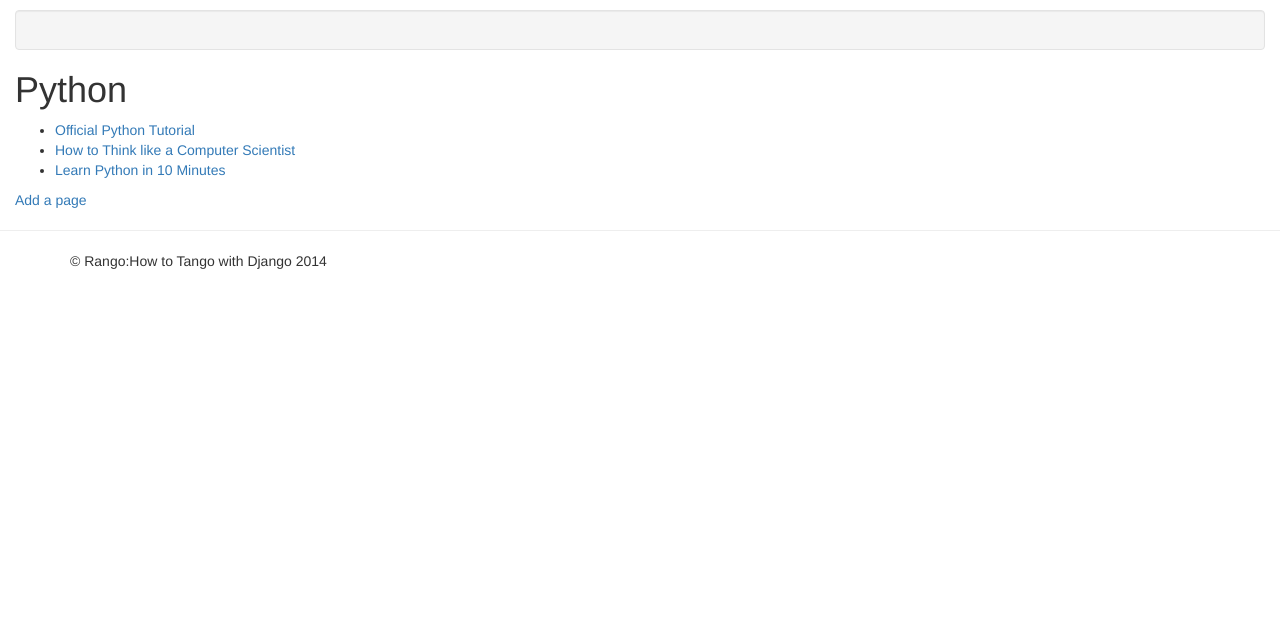
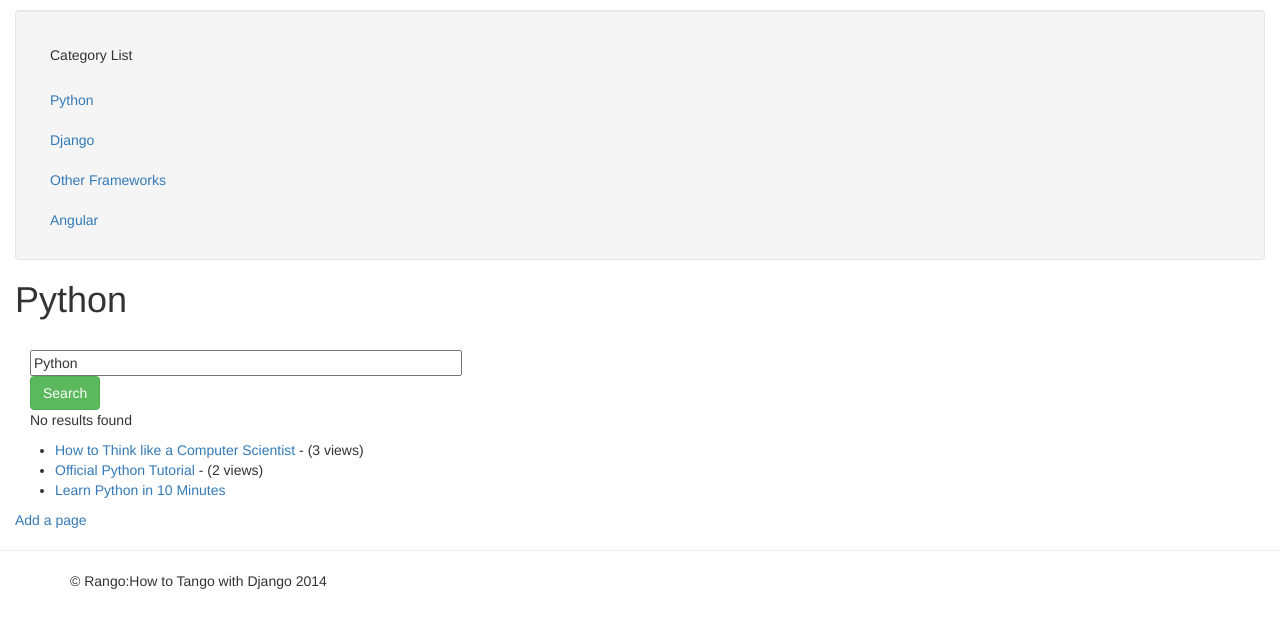
Before and after one commit to mscienski/rango, a Django app: page /rango/category/Python/ in a window 1280 px wide. Shown: the part 50-678 px from the top of the page. Run offline with Django 3.2, Linux system fonts and the light colour scheme; the first user in the database is signed in; data comes from the database, SQL or seed files in the repository; some libraries are stand-ins or nearby versions.

Commit message:
Finish parts 13 and 14, exercises

```diff
--- a/rango/urls.py
+++ b/rango/urls.py
@@ -10,5 +10,6 @@ urlpatterns = patterns('',
     url(r'^login/$', views.user_login, name='login'),
     url(r'^restricted/', views.restricted, name='restricted'),
     url(r'^logout/$', views.user_logout, name='logout'),
-    url(r'^search/$', views.search, name='search'),
+    url(r'^profile/$', views.profile, name='profile'),
+    url(r'^goto/$', views.track_url, name='track_url'),
 )
--- a/rango/views.py
+++ b/rango/views.py
@@ -1,21 +1,25 @@
 # Create your views here.
 from django.http import HttpResponse, HttpResponseRedirect
 from django.template import RequestContext
-from django.shortcuts import render_to_response
-from rango.models import Category, Page
+from django.shortcuts import render_to_response, redirect
+from rango.models import Category, Page, UserProfile
 from rango.utilities import urlencoding
 from rango.forms import CategoryForm, PageForm, UserForm, UserProfileForm
 from django.contrib.auth import authenticate, login, logout
 from django.contrib.auth.decorators import login_required
 from datetime import datetime
 from rango.bing_search import run_query
+from django.contrib.auth.models import User
 
 
 def index(request):
     context = RequestContext(request)
+    cat_list = get_category_list()
 
     category_list = Category.objects.order_by('-likes')[:5]
     context_dict = {'categories': category_list}
+
+    context_dict['cat_list'] = cat_list
 
     for category in category_list:
         category.url = urlencoding(param=category.name)
@@ -47,16 +51,25 @@ def category(request, category_name_url):
         'category_name_url': category_name_url
     }
 
+    cat_list = get_category_list()
+    context_dict['cat_list'] = cat_list
+
     try:
-        category = Category.objects.get(name=category_name)
+        category = Category.objects.get(name__iexact=category_name)
 
-        pages = Page.objects.filter(category=category)
+        pages = Page.objects.filter(category=category).order_by('-views')
 
         context_dict['pages'] = pages
 
         context_dict['category'] = category
     except Category.DoesNotExist:
         pass
+
+    if request.method == 'POST':
+        query = request.POST['query'].strip()
+        if query:
+            result_list = run_query(query)
+            context_dict['result_list']=result_list
 
     return render_to_response('rango/category.html', context_dict, context)
 
@@ -200,14 +213,46 @@ def user_logout(request):
 
     return HttpResponseRedirect('/rango/')
 
-def search(request):
+
+def get_category_list():
+    cat_list = Category.objects.all()
+
+    for cat in cat_list:
+        cat.url = urlencoding(cat.name)
+
+    return cat_list
+
+
+@login_required
+def profile(request):
     context = RequestContext(request)
-    result_list = []
+    cat_list = get_category_list()
+    context_dict = {'cat_list': cat_list}
+    u = User.objects.get(username=request.user)
 
-    if request.method == 'POST':
-        query = request.POST['query'].strip()
+    try:
+        up = UserProfile.objects.get(user=u)
+    except:
+        up=None
 
-        if query:
-            result_list = run_query(query)
+    context_dict['user'] = u
+    context_dict['userprofile'] = up
 
-    return render_to_response('rango/search.html', {'result_list': result_list}, context)
+    return render_to_response('rango/profile.html', context_dict, context)
+
+
+def track_url(request):
+    context = RequestContext(request)
+    page_id = None
+    url = '/rango/'
+    if request.method == 'GET':
+        if 'page_id' in request.GET:
+            page_id = request.GET['page_id']
+            try:
+                page = Page.objects.get(id=page_id)
+                page.views = page.views + 1
+                page.save()
+                url = page.url
+            except:
+                pass
+    return redirect(url)
--- a/templates/rango/base.html
+++ b/templates/rango/base.html
@@ -49,7 +49,16 @@
     <div class="row-fluid">
         <div class="span3">
             <div class="well sidebar-nav">
-
+                {% block sidebar %}
+                {% endblock %}
+                <div id="cats">
+                    {% if cat_list %}
+                        <ul class="nav nav-list">
+                            <li class="navbar-text">Category List</li>
+                        </ul>
+                        {% include 'rango/category_list.html' with cat_list=cat_list %}
+                    {% endif %}
+                </div>
             </div>
         </div>
 
--- a/templates/rango/category.html
+++ b/templates/rango/category.html
@@ -1,15 +1,51 @@
 {% extends 'rango/base.html' %}
+
+{% load static %}
 
 {% block title%}{{ category_name }}{% endblock %}
 
 {% block body_block %}
 <div class="hero-unit">
     <h1>{{ category_name }}</h1>
+
+    <div class="container-fluid">
+        <br />
+        <form class="form-search span8" id="search_form" method="post" action="/rango/category/{{ category_name_url }}/">
+            {% csrf_token %}
+            <input type="text" class="input-long search-query" size="50" name="query" value="{{ category_name }}" id="query" /><br />
+            <input type="submit" class="btn btn-success" name="submit" value="Search" />
+            <br />
+        </form>
+
+        <div class="clearfix"></div>
+
+        {% if result_list %}
+        <div class="clearfix">
+            <ol>
+                {% for result in result_list %}
+                <li>
+                    <strong><a href="{{ result.link }}">{{ result.title }}</a></strong><br />
+                    <em>{{ result.summary }}</em>
+                </li>
+                {% endfor %}
+            </ol>
+        </div>
+        {% else %}
+            <p>No results found</p>
+        {% endif %}
+    </div>
     {% if category %}
         {% if pages %}
         <ul>
             {% for page in pages %}
-            <li><a href="{{ page.url }}">{{ page.title }}</a></li>
+            <li>
+                <a href="/rango/goto/?page_id={{ page.id }}">{{ page.title }}</a>
+                {% if page.views > 1 %}
+                    - ({{ page.views }} views)
+                {% elif page.views == 1 %}
+                    - ({{ page.views }} view)
+                {% endif %}
+            </li>
             {% endfor %}
         </ul>
         {% else %}
--- /dev/null
+++ b/templates/rango/category_list.html
@@ -0,0 +1,9 @@
+<ul class="nav nav-list">
+    {% if cat_list %}
+        {% for cat in cat_list %}
+            <li><a href="/rango/category/{{ cat.url }}">{{ cat.name }}</a></li>
+        {% endfor %}
+    {% else %}
+        <li>There are no categories.</li>
+    {% endif %}
+</ul>
```
Also changed, not shown: other parts of templates/rango/base.html (+1 -1 lines), templates/rango/profile.html (added, +19 -0 lines), templates/rango/search.html (deleted, +0 -35 lines), rango.db.
